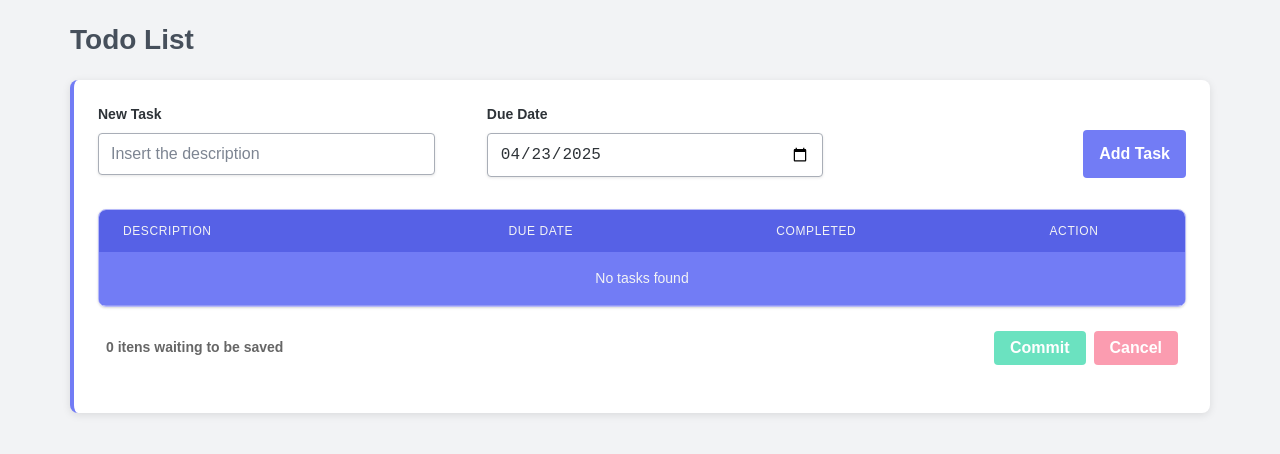
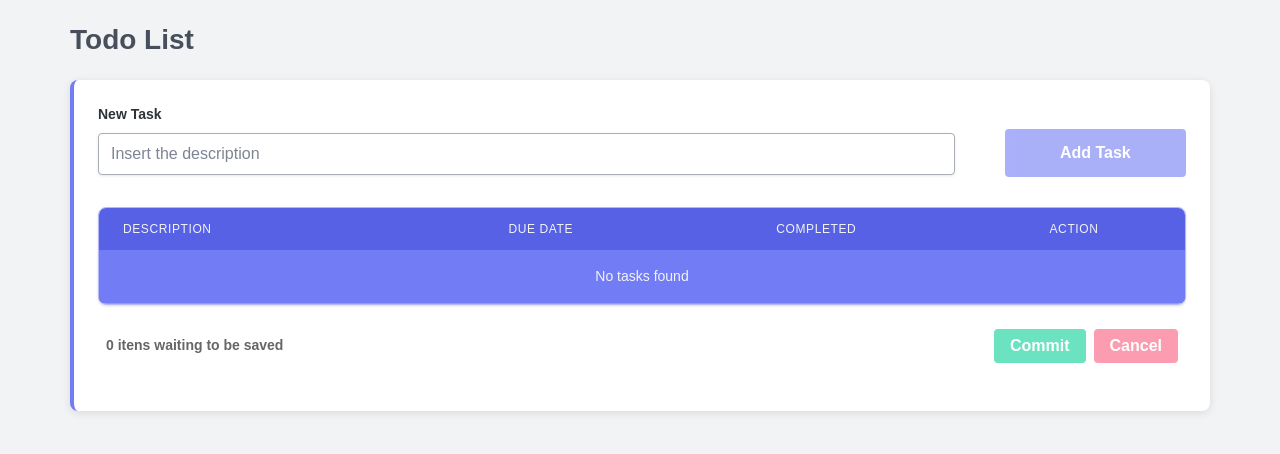
Before and after one commit to LMansoldo/massive-todo, a React (Vite) app: page / in a window 1280 px wide. Shown: the top 454 px of the page. Built offline with nearby package versions, Linux system fonts and the light colour scheme.

Commit message:
fix: removing date textfield from UI

```diff
--- a/src/features/todo/view/TodoAddForm/TodoAddForm.tsx
+++ b/src/features/todo/view/TodoAddForm/TodoAddForm.tsx
@@ -9,26 +9,16 @@ const TodoAddForm: React.FC = () => {
 
   return (
     <form onSubmit={actions.handleAddTodo} className={styles.addForm}>
-      <div className={`${styles.inputContainer}`}>
         <TextField
+          className="w-100 col-11"
           label="New Task"
           id="newTodoDescription"
           type="text"
           placeholder="Insert the description"
           value={state.newTodoDescription}
-          className="col-10"
           onChange={(e) => actions.handleNewTodoDescriptionChange(e.target.value)}
         />
-        <TextField
-          label="Due Date"
-          id='newTodoDueDate'
-          type="date"
-          value={state.newTodoDueDate.toISOString().split('T')[0]}
-          className="col-10"
-          onChange={(e) => actions.handleNewTodoDateChange(new Date(e.target.value))}
-        />
-      </div>
-      <Button type="submit" >
+      <Button type="submit" className="col-2" disabled={state.newTodoDescription.trim() === ''}>
         Add Task
       </Button>
     </form>
--- a/src/features/todo/view/TodoList.module.css
+++ b/src/features/todo/view/TodoList.module.css
@@ -29,7 +29,7 @@
 	display: flex;
 	flex-direction: row;
 	margin-bottom: 1rem;
-	gap: 0.5rem;
+	gap: 0rem;
 	align-items: center;
 	justify-content: space-between;
 
--- a/src/features/todo/viewmodel/useTodoItem.ts
+++ b/src/features/todo/viewmodel/useTodoItem.ts
@@ -17,7 +17,7 @@ export const useTodoItem = (
   };
 
   const handleBlur = () => {
-    if (editedDescription.trim() !== todoItem.description) {
+    if (editedDescription.trim() !== todoItem.description && editedDescription.trim() !== '') {
       actions.onUpdateDescription(todoItem.id, editedDescription.trim());
     }
 
--- a/src/features/todo/viewmodel/useTodoList.ts
+++ b/src/features/todo/viewmodel/useTodoList.ts
@@ -4,7 +4,6 @@ import { useTodoContext } from '@features/todo/context/TodoContext';
 export const useTodoList: any = () => {
   const { state, dispatch, commitChanges, cancelChanges } = useTodoContext();
   const [newTodoDescription, setNewTodoDescription] = useState('');
-  const [newTodoDueDate, setNewTodoDueDate] = useState<Date>(new Date());
 
   const handleAddTodo = (e: React.FormEvent) => {
     e.preventDefault();
@@ -13,7 +12,7 @@ export const useTodoList: any = () => {
         type: 'ADD_TODO',
         payload: {
           description: newTodoDescription.trim(),
-          dueDate: newTodoDueDate
+          dueDate: new Date()
         }
       });
       setNewTodoDescription('');
@@ -53,16 +52,11 @@ export const useTodoList: any = () => {
     setNewTodoDescription(value);
   };
 
-  const handleNewTodoDateChange = (value: Date) => {
-    setNewTodoDueDate(value);
-  };
-
 
   return {
     state: {
       todos: state.todos,
       newTodoDescription,
-      newTodoDueDate,
       pendingChangesCount: state.pendingChanges.size,
     },
     actions: {
@@ -72,8 +66,7 @@ export const useTodoList: any = () => {
       handleDeleteTodo,
       handleCommitChanges,
       handleCancelChanges,
-      handleNewTodoDescriptionChange,
-      handleNewTodoDateChange,
+      handleNewTodoDescriptionChange
     }
   };
 };
--- a/src/shared/lib/components/TextField/TextField.module.css
+++ b/src/shared/lib/components/TextField/TextField.module.css
@@ -1,6 +1,6 @@
 .container {
 	margin-bottom: 1rem;
-	width: 100%;
+	flex: 1 0 auto;
 }
 
 .label {
@@ -18,6 +18,7 @@
 
 .input {
 	width: 100%;
+	max-height: 24px;
 	padding: 0.5rem 0.75rem;
 	font-size: 1rem;
 	line-height: 1.5;
```
